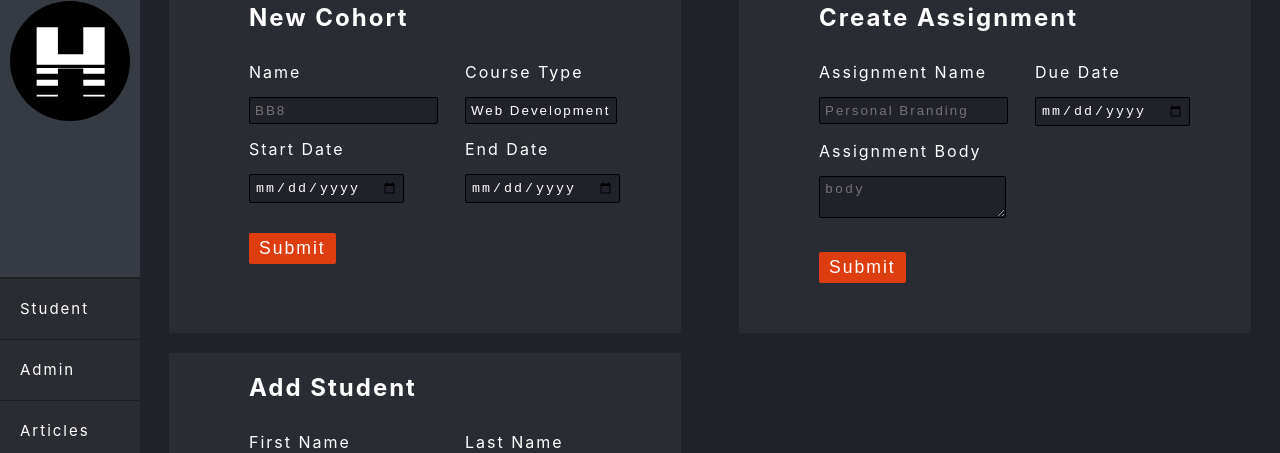
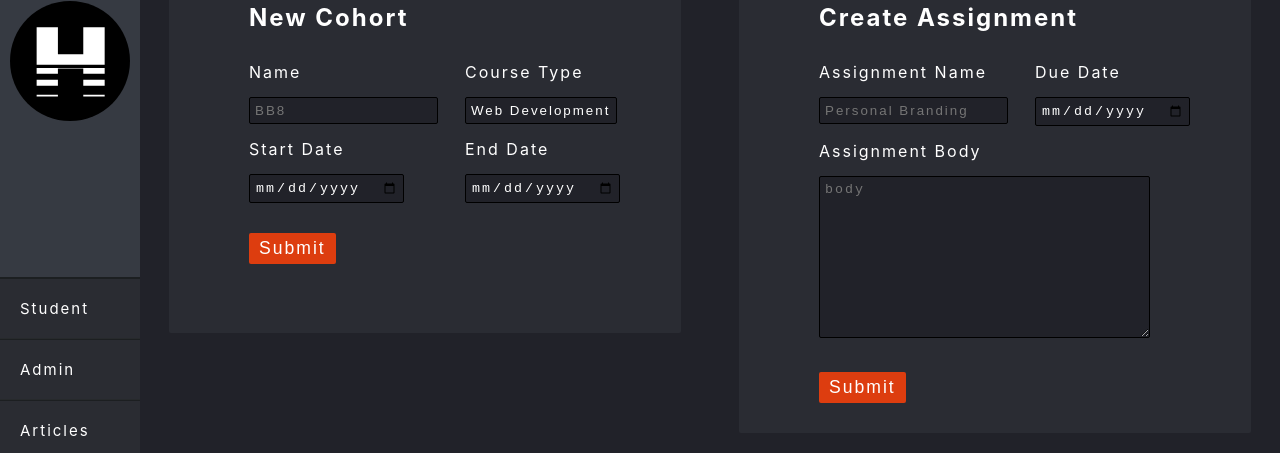
Before and after one commit to MacLure/project-horizon-react, a React (Create React App) app: page /admin in a window 1280 px wide. Shown: the part 77-530 px from the top of the page. Built offline with nearby package versions, Linux system fonts and the light colour scheme; no server answers; a web font is replaced by a local one.

Commit message:
editing assignemnts form

```diff
--- a/src/components/NewAssignmentForm.jsx
+++ b/src/components/NewAssignmentForm.jsx
@@ -11,7 +11,6 @@ const Container = styled.div`
   grid-column-start: 2;
   grid-row-start: 2;
   justify-self: center;
-  height: 350px;
 `
 
 const Title = styled.h2 `
@@ -43,9 +42,8 @@ const DueDate = styled.div`
   background-color: inherit;
 `
 const AssignmentBody = styled.div`
-  grid-column-start: 1;
-  grid-row-start: 2;
   background-color: inherit;
+  padding-left: 80px;
 `
 
 const Label = styled.label`
@@ -82,9 +80,7 @@ const Textarea = styled.textarea`
 `
 
 const Button = styled.button`
-  margin: 30px auto;
-  margin-left: 0;
-  padding-left: 0;
+  margin: 10px auto 30px 80px;
   cursor: pointer;
   padding: 5px 10px;
   background-color: #DD3D0F;
@@ -94,8 +90,6 @@ const Button = styled.button`
   border-radius: 2px;
   font-size: 1.1em;
   text-align: center;
-  grid-column-start: 1;
-  grid-row-start: 3;
 
   :hover {
     opacity: 0.5;
@@ -138,16 +132,16 @@ class NewAssignmentForm extends Component {
               <Label htmlFor="due_date">Due Date</Label>
               <Input type="date" name="due_date" value={this.state.due_date} onChange={this.handleChange} ></Input>
             </DueDate>
+          </Form>
           <AssignmentBody>
             <Label htmlFor="body">Assignment Body</Label>
-              <Textarea row="100" name="body" placeholder="body" value={this.state.body} onChange={this.handleChange}></Textarea>
+              <Textarea rows="10" cols="38" name="body" placeholder="body" value={this.state.body} onChange={this.handleChange}></Textarea>
           </AssignmentBody>
           <br/>
           <Button type="submit" onClick={e=>{
             e.preventDefault();
             this.handleSubmit()
             }}>Submit</Button>
-          </Form>
         </Container>
      </React.Fragment>
      );
--- a/src/styles.css
+++ b/src/styles.css
@@ -46,11 +46,3 @@ a {
 ul {
   padding: 0;
 }
-
-.selected:active {
-  background-color: #F6744E;
-}
-
-/*-------------------------*/
-/* GLOBAL STYLES END */
-/*-------------------------*/
```
Also changed, not shown: src/components/Landing.jsx (line endings or trailing spaces). Lines whose indentation alone changed are shown as unchanged.
